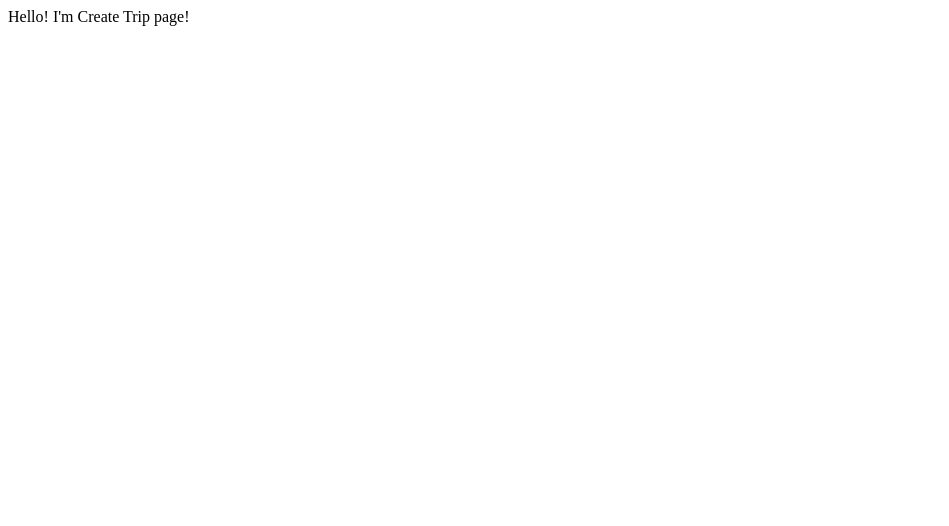
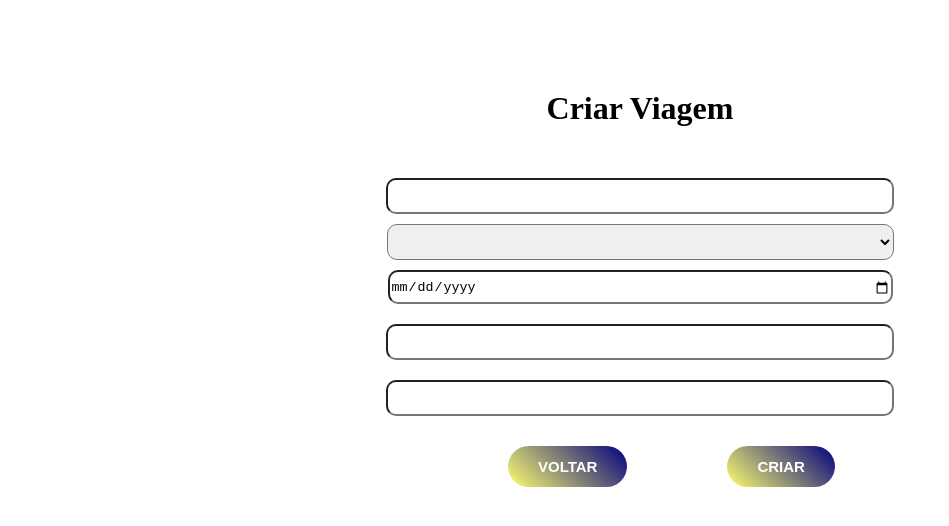
Before and after one commit to future4code/silveira-Maria-Lopes, a React (Create React App) app in the folder modulo3/projeto-labex/projeto-labex/: page /createtrippage in a window 1280 px wide. Shown: the top 526 px of the page, without its empty margins (0-949 px from the left). Built offline with nearby package versions, Linux system fonts and the light colour scheme.

Commit message:
Projeto-Labex

```diff
--- a/modulo3/projeto-labex/projeto-labex/src/pages/AdminPage.js
+++ b/modulo3/projeto-labex/projeto-labex/src/pages/AdminPage.js
@@ -1,13 +1,126 @@
 import React from "react";
+import axios from "axios";
+import { useState, useEffect } from "react";
+import { useNavigate } from 'react-router-dom';
+import styled from 'styled-components'
+
+
+
+
+const Div = styled.div`
+box-sizing: 1px solid black;
+border-radius:30px;
+display: flex;
+justify-content: space-between;
+border: 3px solid silver;
+padding: 10px;
+cursor: pointer;
+width: 50vw;
+font-family: Verdana, Geneva, Tahoma, sans-serif;
+`
+
+const Button = styled.button`
+display:flex;
+/* justify-content: flex-end; */
+border-radius: 15px;
+align-self:center;
+padding: 5px;
+font-family: Verdana, Geneva, Tahoma, sans-serif;
+
+`
+
+const H1 = styled.h1`
+/* display: flex;
+justify-content: center; */
+margin-left: 175px;
+margin-top: 50px;
+font-family: Verdana, Geneva, Tahoma, sans-serif;
+`
+
+const Button2 = styled.button`
+    color: #fff;
+    text-transform: uppercase;
+    font-size: 15px;
+    background: linear-gradient(45deg, rgb(255, 255, 111), rgb(0, 0, 128));
+    padding: 12px 30px;
+    border-radius: 30px;
+    border: none;
+    font-weight: bold;
+    cursor: pointer;
+    margin-left: 70px;
+    margin-top: 20px;
+
+`
+const P = styled.p`
+    padding: 10px;
+`
 
 
 function AdminPage() {
+    const [tripsPage, setTripsPage] = useState([])
 
 
-    return(
+    useEffect(() => {
+        axios.get('https://us-central1-labenu-apis.cloudfunctions.net/labeX/Maria-Eduarda-Lopes-Silveira/trips')
+            .then((response) => {
+                setTripsPage(response.data.trips)
+                console.log(response.data)
+            }).catch((error) => {
+                console.log(error.response)
+            })
+    }, [tripsPage])
+
+
+
+    const deleteTrip = (id) => {
+        axios.delete(`https://us-central1-labenu-apis.cloudfunctions.net/labeX/Maria-Eduarda-Lopes-Silveira/trips/${id}`, {
+            headers: {
+                auth: localStorage.getItem('token')
+            }
+        }).then((response) => {
+            // alert('Viagem deletada com sucesso!')
+            setTripsPage(response.data.trips)
+        }).catch((error) => {
+            alert('Não foi possível deletar sua viagem!')
+        })
+    }
+
+
+    const goToTripDetailsPage = (id) => {
+        navigate(`/tripsdetailspage/${id}`)
+    }
+
+    const goToCreateTrip = () => {
+        navigate('/createtrippage')
+    }
+
+    const tripsList = tripsPage && tripsPage.map((trip) => {
+        return (
+            <Div key={trip.id}>
+                <P onClick={() => goToTripDetailsPage(trip.id)}>Nome: {trip.name}</P>
+                <Button onClick={() => deleteTrip(trip.id)}>Delete</Button>
+            </Div>
+        )
+    }
+    )
+
+    let navigate = useNavigate()
+
+    const goBackHome = () => {
+        navigate('/')
+    }
+
+
+    return (
+
         <div>
+            <H1>Painel Administrativo</H1>
+            {tripsList}
+            <Button2>Voltar</Button2>
+            <Button2 onClick={goToCreateTrip}>Criar viagens</Button2>
+            <Button2 onClick={goBackHome}>Logout</Button2>
+        </div>
 
-        </div>
     )
 }
 
--- a/modulo3/projeto-labex/projeto-labex/src/pages/CreateTripPage.js
+++ b/modulo3/projeto-labex/projeto-labex/src/pages/CreateTripPage.js
@@ -1,11 +1,104 @@
 import React from "react";
+import axios from "axios";
+import styled from 'styled-components'
+import { useNavigate } from 'react-router-dom';
+
+
+
+const Form = styled.form`
+    display: flex;
+    flex-direction: column;
+    align-items: center;
+    margin-top: 5px;
+`
+
+const H1 = styled.h1`
+display: flex;
+justify-content: center;
+margin-top: 70px;
+padding: 20px;
+`
+
+const Input = styled.input`
+    width: 500px;
+    height: 30px;
+    border-radius: 10px;
+    margin: 10px;
+`
+
+const Button = styled.button`
+    color: #fff;
+    text-transform: uppercase;
+    font-size: 15px;
+    background: linear-gradient(45deg, rgb(255, 255, 111), rgb(0, 0, 128));
+    padding: 12px 30px;
+    border-radius: 30px;
+    border: none;
+    font-weight: bold;
+    display: inline;
+    margin-top: 20px;
+    margin-left: 500px;
+    cursor: pointer;
+`
+
+const Button2 = styled.button`
+    color: #fff;
+    text-transform: uppercase;
+    font-size: 15px;
+    background: linear-gradient(45deg, rgb(255, 255, 111), rgb(0, 0, 128));
+    padding: 12px 30px;
+    border-radius: 30px;
+    border: none;
+    font-weight: bold;
+    margin-left: 100px;
+    cursor: pointer;
+`
+
+const Select = styled.select`
+    width: 507px;
+    height: 5px;
+    border-radius: 10px;
+    padding: 17px;
+`
+
 
 
 function CreateTripPage() {
 
-    return(
+    let navigate = useNavigate()
+
+    const goToAdminPage = () => {
+        navigate('/adminpage')
+    }
+
+    const tripOk = () => {
+        alert('Viagem adicionada com sucesso!')
+    }
+
+    return (
         <div>
-            Hello! I'm Create Trip page!
+            <H1>Criar Viagem</H1>
+            <Form>
+                <Input />
+
+                <Select>
+
+                </Select>
+
+                <Input
+                    type="date"
+                />
+
+                <Input
+                />
+
+                <Input
+                    type="number"
+                />
+            </Form>
+
+            <Button onClick={goToAdminPage}>Voltar</Button>
+            <Button2 onClick={tripOk}>Criar</Button2>
         </div>
     )
 }
--- a/modulo3/projeto-labex/projeto-labex/src/pages/LoginPage.js
+++ b/modulo3/projeto-labex/projeto-labex/src/pages/LoginPage.js
@@ -1,6 +1,8 @@
 import React from "react";
 import { useNavigate } from 'react-router-dom';
 import styled from 'styled-components'
+import { useState, useEffect } from 'react'
+import axios from "axios";
 
 
 const Button = styled.button`
@@ -15,6 +17,7 @@ const Button = styled.button`
     display: inline;
     margin-left: 550px;
     margin-top: 50px;
+    cursor: pointer;
 `
 const Button2 = styled.button`
     color: #fff;
@@ -26,6 +29,7 @@ const Button2 = styled.button`
     border: none;
     font-weight: bold;
     margin-left: 40px;
+    cursor: pointer;
 `
 
 const Input = styled.input`
@@ -48,7 +52,19 @@ margin-bottom: 40px;
 
 
 
-function AdminPage() {
+function LoginPage() {
+    const [email, setEmail] = useState("");
+    const [password, setPassword] = useState("");
+
+    const onChangeEmail = (e) => {
+        setEmail(e.target.value)
+    }
+
+    const onChangePassword = (e) => {
+        setPassword(e.target.value)
+    }
+
+
 
     let navigate = useNavigate()
 
@@ -56,21 +72,48 @@ function AdminPage() {
         navigate('/')
     }
 
-    const sucess = () => {
-        alert('Application sent successfully!')
+
+    const onSubmitLogin = () => {
+
+        navigate('/adminPage')
+
+        const body = {
+            email: email,
+            password: password
+        }
+        axios.post('https://us-central1-labenu-apis.cloudfunctions.net/labeX/Maria-Eduarda-Lopes-Silveira/login', body)
+            .then((response) => {
+                console.log('Deu certo aqui hein!', response.data)
+                localStorage.setItem('token', response.data.token)
+            }).catch((error) => {
+                console.log('Deu errado aqui hein', error)
+            })
     }
 
-    return(
+
+
+    return (
         <div>
             <H1>Login</H1>
 
-            <Input />
-            <Input />
+            <Input
+                placeholder="email"
+                type="email"
+                value={email}
+                onChange={onChangeEmail}
+            />
 
-           <Button onClick={goToHome}>Return</Button>
-           <Button2>Login</Button2>
+            <Input
+                placeholder="password"
+                type="password"
+                value={password}
+                onChange={onChangePassword}
+            />
+
+            <Button onClick={goToHome}>Return</Button>
+            <Button2 onClick={onSubmitLogin}>Login</Button2>
         </div>
     )
 }
 
-export default AdminPage;
+export default LoginPage;
--- a/modulo3/projeto-labex/projeto-labex/src/pages/TripDetailsPage.js
+++ b/modulo3/projeto-labex/projeto-labex/src/pages/TripDetailsPage.js
@@ -1,13 +1,64 @@
 import React from "react";
+import axios from "axios";
+import { useState, useEffect } from 'react';
+import { useNavigate, useParams } from 'react-router-dom';
+import TripsPage from "./TripsPage";
 
 
-function TripsDetailsPage() {
 
-    return(
+const useProtectedPage = () => {
+    let navigate = useNavigate()
+
+    useEffect(() => {
+        const token = localStorage.getItem('token')
+
+        if (token === null) {
+            navigate("/loginpage")
+        }
+
+    }, [])
+}
+
+
+
+function TripDetailsPage() {
+
+    const { id } = useParams();
+
+    useProtectedPage();
+
+    let navigate = useNavigate()
+
+
+    useEffect(() => {
+        const token = localStorage.getItem('token')
+        axios.get(`https://us-central1-labenu-apis.cloudfunctions.net/labeX/Maria-Eduarda-Lopes-Silveira/trip/{params.id}`, {
+            headers: {
+                auth: token
+            }
+        })
+            .then((response) => {
+                console.log(response.data)
+            }).catch((error) => {
+                console.log('Deu erro!', error)
+            })
+    }, [])
+
+
+
+    const goToAdminPage = () => {
+        navigate('/AdminPage')
+    }
+
+
+    return (
         <div>
             Hello! I'm Trip Details page!
+
+            <button onClick={goToAdminPage}>Voltar</button>
+            {/* Esse botão vai voltar pra tela de admin page que é dentro de login  */}
         </div>
     )
 }
 
-export default TripsDetailsPage;
+export default TripDetailsPage;
--- a/modulo3/projeto-labex/projeto-labex/src/pages/TripsPage.js
+++ b/modulo3/projeto-labex/projeto-labex/src/pages/TripsPage.js
@@ -1,7 +1,8 @@
-import React from "react";
+import React, { useState, useEffect } from "react";
 import styled from 'styled-components';
 import { useNavigate } from 'react-router-dom';
 import { createGlobalStyle } from "styled-components";
+import axios from "axios";
 
 const GlobalStyle = createGlobalStyle`
 * {
@@ -11,7 +12,6 @@ const GlobalStyle = createGlobalStyle`
 }
 
 `
-
 
 const Button = styled.button`
     color: #fff;
@@ -25,6 +25,7 @@ const Button = styled.button`
     display: inline;
     margin-left: 525px;
     margin-top: 100px;
+    cursor: pointer;
 `
 const Button2 = styled.button`
     color: #fff;
@@ -36,6 +37,7 @@ const Button2 = styled.button`
     border: none;
     font-weight: bold;
     margin-left: 30px;
+    cursor: pointer;
 `
 
 const H1 = styled.h1`
@@ -49,8 +51,42 @@ const Div = styled.div`
 background-color: silver;
 height: 100vh;
 `
+const DivTrips = styled.div `
+    /* display: flex;
+    flex-direction: column;
+    align-items: center;
+    justify-content: center; */
+    display: grid;
+    grid-template-columns: 1fr 1fr 1fr;
+    gap: 20px;
+    width: 80%;
+    margin-bottom: 10px;
+`
 
 function TripsPage () {
+    const [tripsPage, setTripsPage] = useState([])
+
+    useEffect(() => {
+        axios.get('https://us-central1-labenu-apis.cloudfunctions.net/labeX/Maria-Eduarda-Lopes-Silveira/trips')
+            .then((response) => {
+                setTripsPage(response.data.trips)
+                console.log(response.data)
+            }).catch((error) => {
+                console.log(error.response)
+            })
+    }, [])
+
+    const tripsList = tripsPage && tripsPage.map((trip) => {
+        return (
+            <DivTrips key={trip.id}>
+                <p>Nome: {trip.name}</p>
+                <p>Descrição: {trip.description}</p>
+                <p>Planeta: {trip.planet}</p>
+                <p>Duração em dias: {trip.durationInDays}</p>
+                <p>Data: {trip.date}</p>
+            </DivTrips>
+        )
+    })
 
     let navigate = useNavigate()
 
@@ -64,6 +100,7 @@ function TripsPage () {
 
     return(
         <Div>
+            {tripsList}
             <GlobalStyle />
            <Button onClick={goToHome}>Return</Button>
            <Button2 onClick={goToApplicationPage}>Sign Up</Button2>
--- a/modulo3/projeto-labex/projeto-labex/src/routes/Router.js
+++ b/modulo3/projeto-labex/projeto-labex/src/routes/Router.js
@@ -23,7 +23,7 @@ export function Router() {
           <Route path="/" element={<HomePage />} />
           <Route path="/tripspage" element={<TripsPage />} />
           <Route path="/loginpage" element={<LoginPage />} />
-          <Route path="/tripsdetailspage" element={<TripsDetailsPage />} />
+          <Route path="/tripsdetailspage/:id" element={<TripsDetailsPage />} />
           <Route path="/createtrippage" element={<CreateTripPage />} />
           <Route path="/applicationpage" element={<ApplicationPage />} />
           <Route path="/adminpage" element={<AdminPage />} />
```
